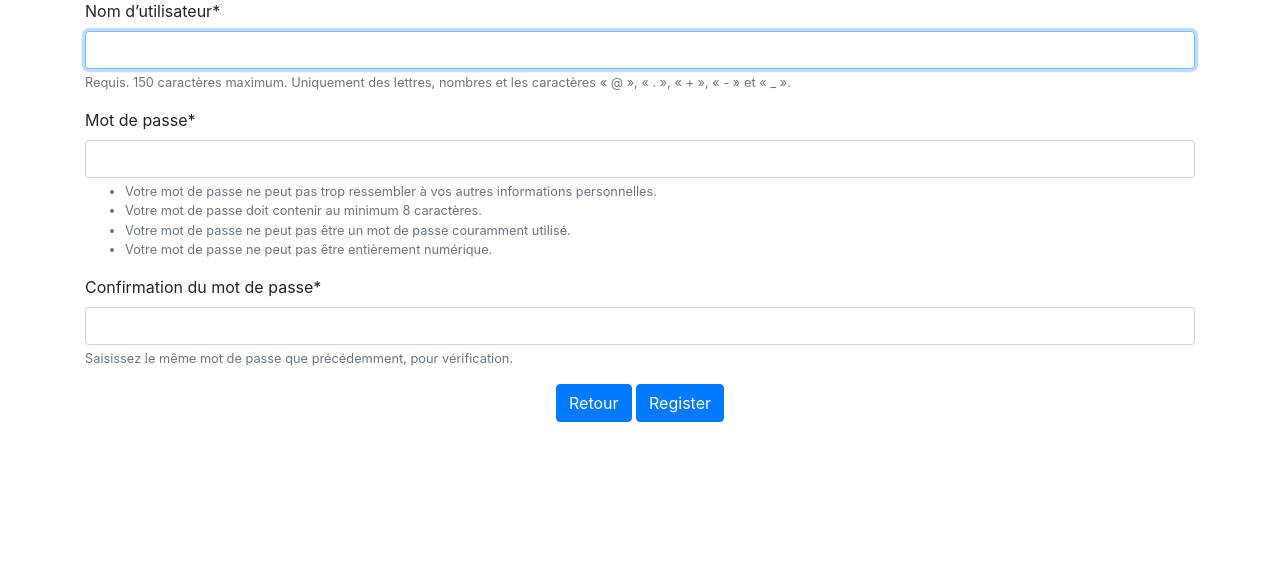
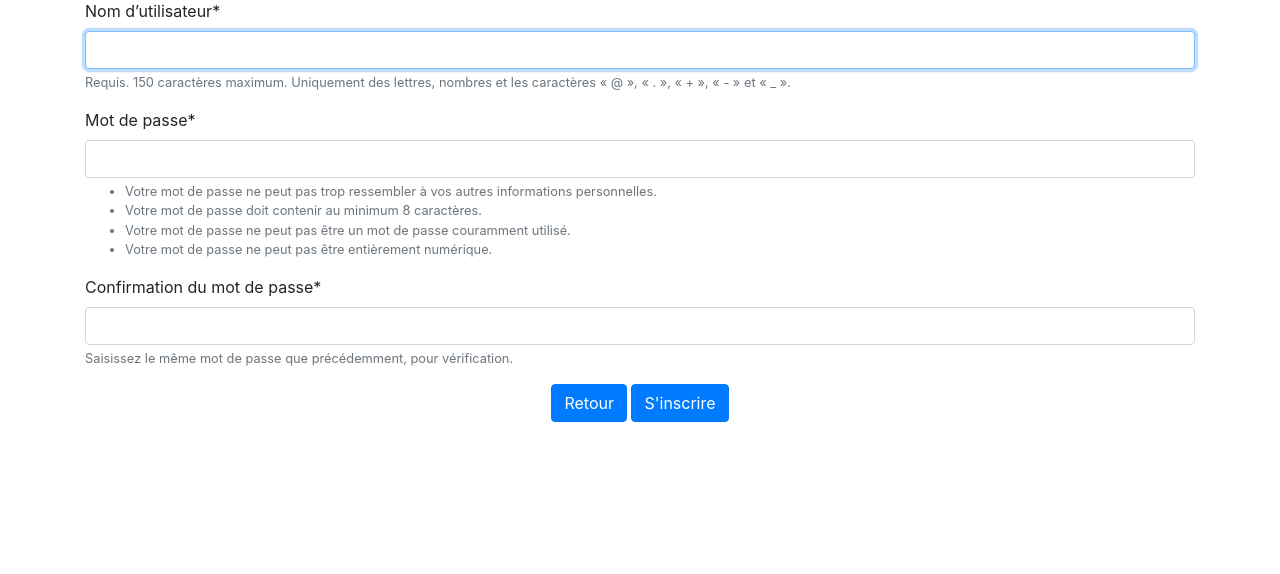
Before and after one commit to CorleoneDany/OPC-9, a Django app: page /register/ in a window 1280 px wide. Shown: the part 82-656 px from the top of the page. Run offline with Django 3.2, Linux system fonts and the light colour scheme; some libraries are stand-ins or nearby versions.

Commit message:
correction typo dans le bouton inscription

```diff
--- a/OPC9/LITReview/templates/register.html
+++ b/OPC9/LITReview/templates/register.html
@@ -10,7 +10,7 @@
         {{ form|crispy }}
         <div class= "text-center">
             <button onclick="location.href = '/'" type="button" class="btn btn-primary">Retour</button>
-            <button type="submit" class="btn btn-primary">Register</button>
+            <button type="submit" class="btn btn-primary">S'inscrire</button>
         </div>
     </form>
 </div>
```
